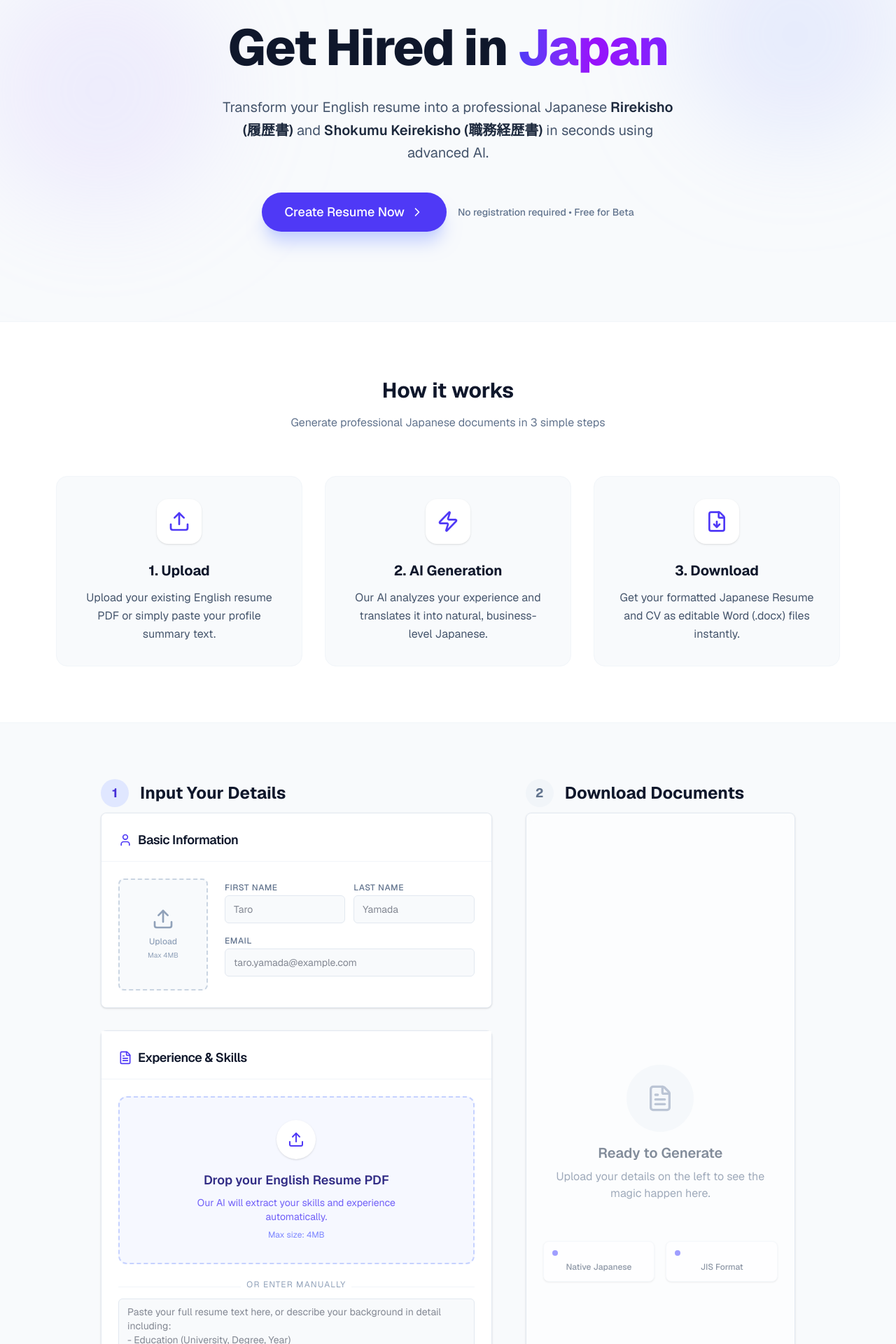
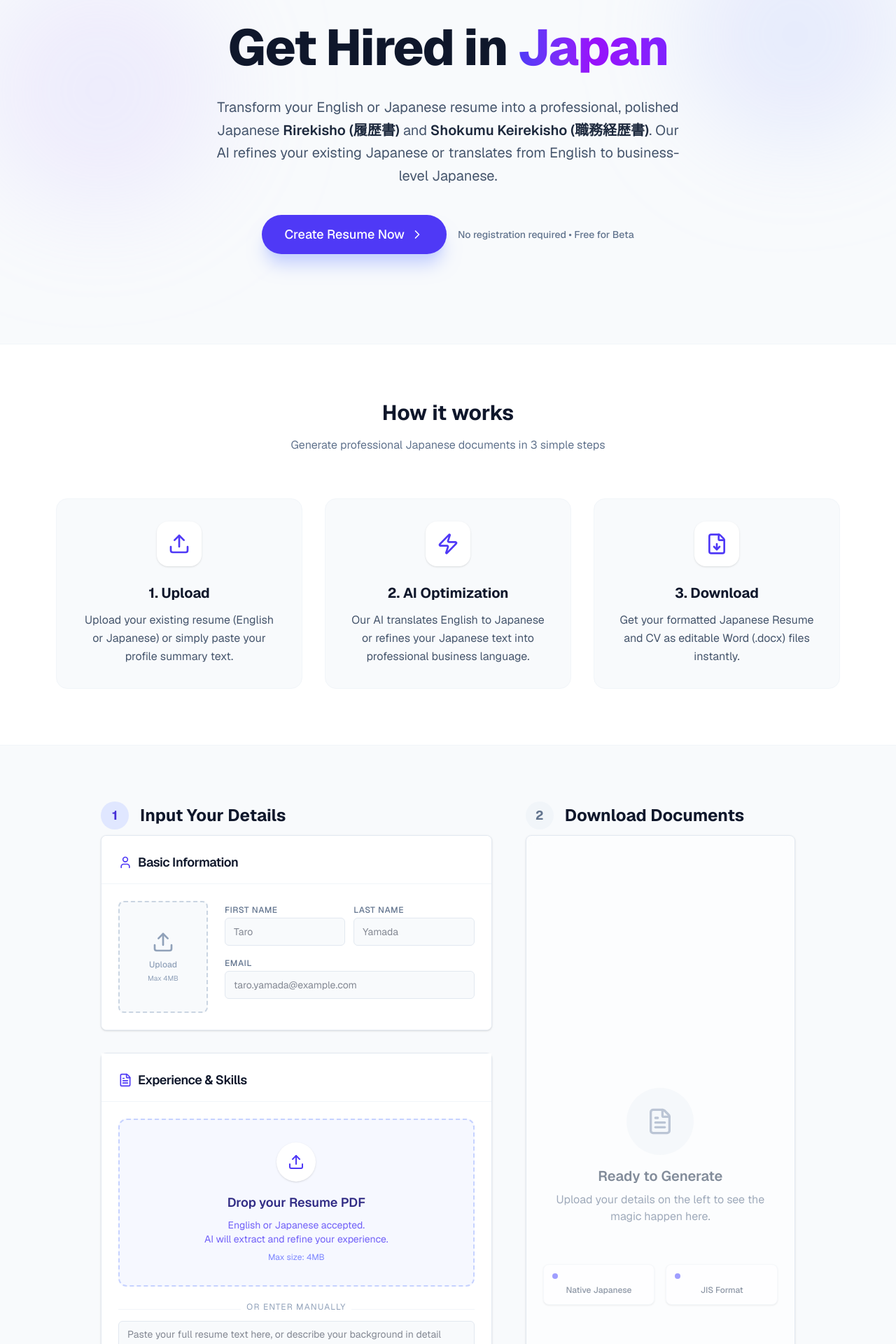
Before and after one commit to kyoheinishi-phinx/AI-rirekisho-builder, a Next.js app: page / in a window 1280 px wide. Shown: the part 240-2160 px from the top of the page at 70% size. Built offline with nearby package versions, Linux system fonts and the light colour scheme.

Commit message:
Update UI copy to support Japanese resume improvement

```diff
--- a/src/app/page.tsx
+++ b/src/app/page.tsx
@@ -230,11 +230,12 @@ export default function Home() {
           <motion.h1 variants={fadeInUp} className="text-5xl md:text-7xl font-extrabold tracking-tight text-slate-900 mb-6 leading-tight">
             Get Hired in <span className="text-transparent bg-clip-text bg-gradient-to-r from-indigo-600 via-purple-600 to-violet-600">Japan</span>
           </motion.h1>
-          <motion.p variants={fadeInUp} className="text-xl text-slate-600 max-w-2xl mx-auto mb-10 leading-relaxed">
-            Transform your English resume into a professional Japanese
-            <span className="font-semibold text-slate-800"> Rirekisho (履歴書)</span> and
-            <span className="font-semibold text-slate-800"> Shokumu Keirekisho (職務経歴書)</span> in seconds using advanced AI.
-          </motion.p>
+            <motion.p variants={fadeInUp} className="text-xl text-slate-600 max-w-2xl mx-auto mb-10 leading-relaxed">
+              Transform your English or Japanese resume into a professional, polished Japanese
+              <span className="font-semibold text-slate-800"> Rirekisho (履歴書)</span> and
+              <span className="font-semibold text-slate-800"> Shokumu Keirekisho (職務経歴書)</span>.
+              Our AI refines your existing Japanese or translates from English to business-level Japanese.
+            </motion.p>
 
           <motion.div variants={fadeInUp} className="flex flex-col sm:flex-row items-center justify-center gap-4">
             <Button
@@ -269,7 +270,7 @@ export default function Home() {
               </div>
               <h3 className="text-xl font-bold text-slate-900 mb-3">1. Upload</h3>
               <p className="text-slate-600 leading-relaxed">
-                Upload your existing English resume PDF or simply paste your profile summary text.
+                Upload your existing resume (English or Japanese) or simply paste your profile summary text.
               </p>
             </motion.div>
 
@@ -280,9 +281,9 @@ export default function Home() {
               <div className="w-16 h-16 bg-white rounded-2xl shadow-sm flex items-center justify-center mx-auto mb-6 text-indigo-600">
                 <Zap className="w-8 h-8" />
               </div>
-              <h3 className="text-xl font-bold text-slate-900 mb-3">2. AI Generation</h3>
+              <h3 className="text-xl font-bold text-slate-900 mb-3">2. AI Optimization</h3>
               <p className="text-slate-600 leading-relaxed">
-                Our AI analyzes your experience and translates it into natural, business-level Japanese.
+                Our AI translates English to Japanese or refines your Japanese text into professional business language.
               </p>
             </motion.div>
 
@@ -403,9 +404,9 @@ export default function Home() {
                             <div className="w-14 h-14 rounded-full bg-white shadow-sm flex items-center justify-center mb-4">
                                <Upload className="w-6 h-6 text-indigo-600" />
                             </div>
-                            <h4 className="text-lg font-semibold text-indigo-900">Drop your English Resume PDF</h4>
+                            <h4 className="text-lg font-semibold text-indigo-900">Drop your Resume PDF</h4>
                             <p className="text-indigo-600/80 text-sm mt-2 max-w-xs mx-auto">
-                              Our AI will extract your skills and experience automatically.
+                              English or Japanese accepted. <br/>AI will extract and refine your experience.
                             </p>
                             <p className="text-indigo-400 text-xs mt-2">
                               Max size: 4MB
```
